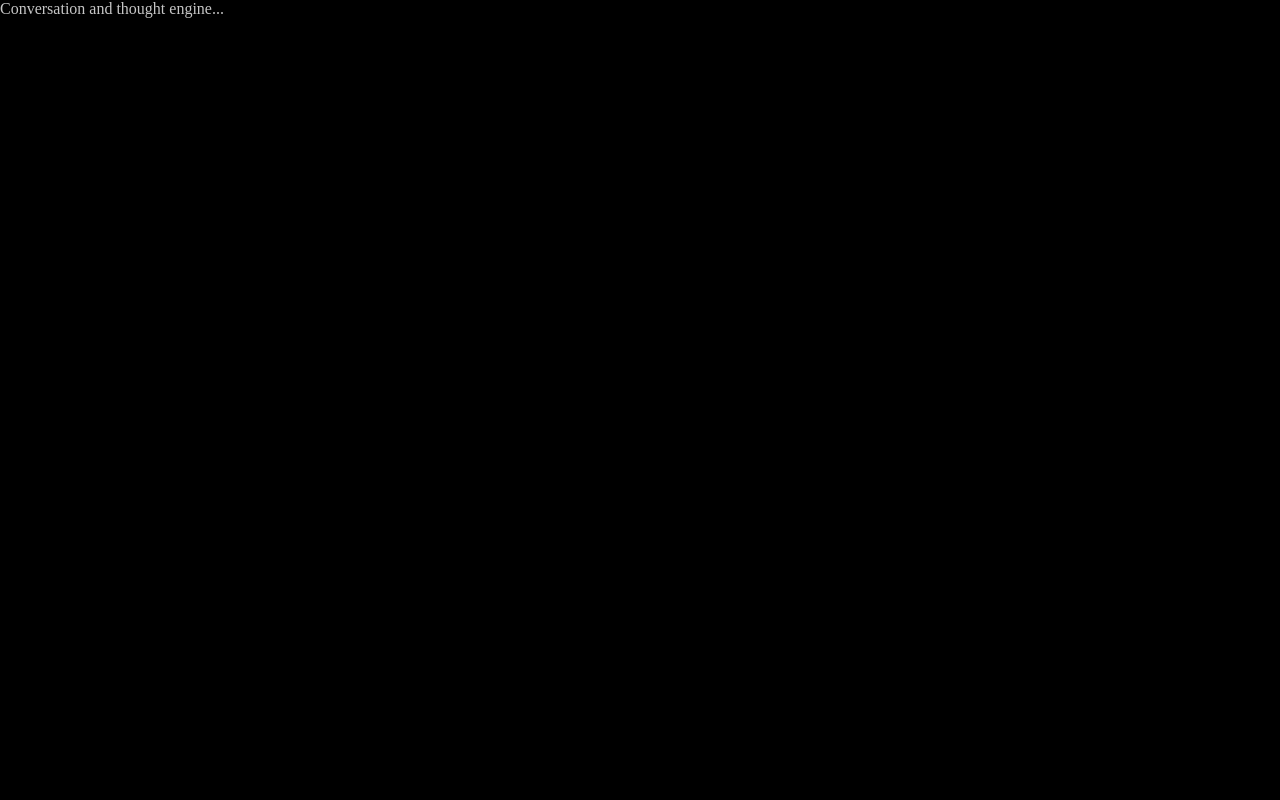
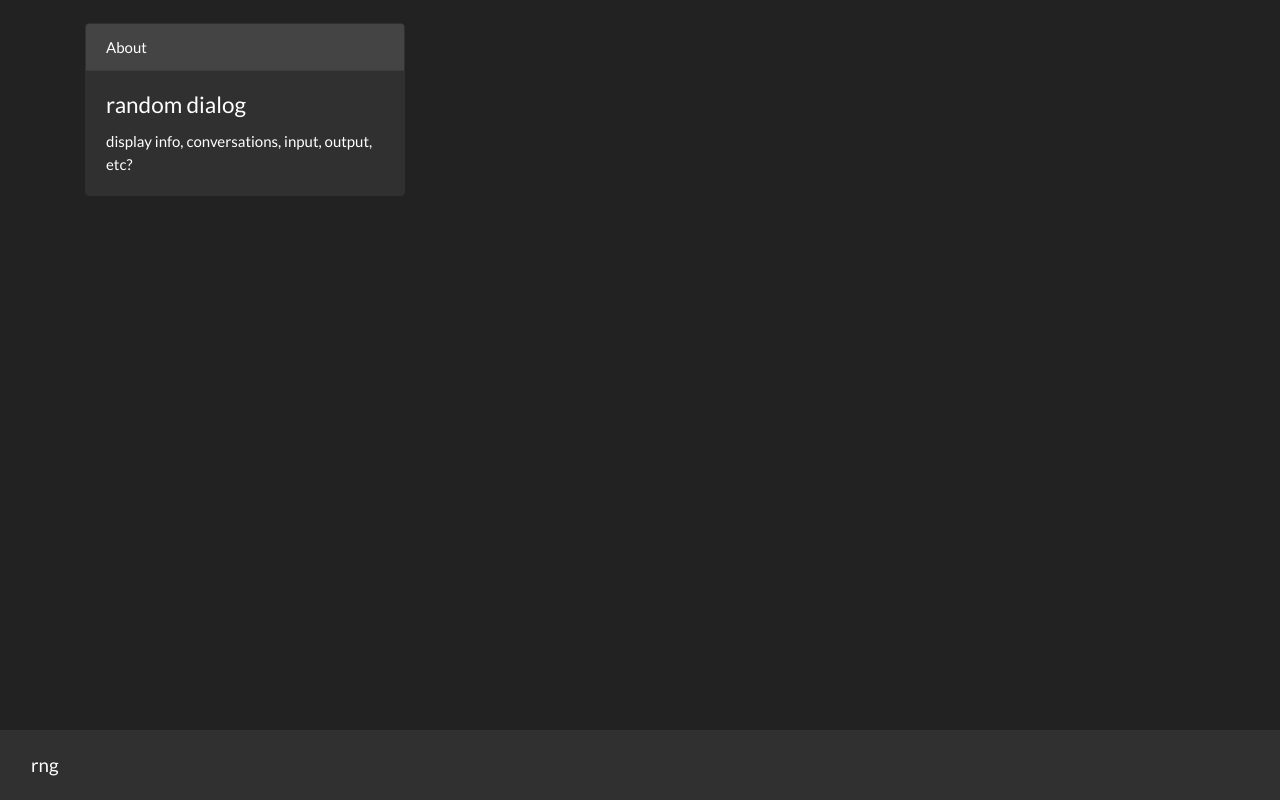
Before and after one commit to zekenaulty/random-dialog, a plain HTML site: page index.html in a window 1280 px wide. Drawn offline with nearby package versions, Linux system fonts and the light colour scheme.

Commit message:
small twraks

```diff
--- a/index.html
+++ b/index.html
@@ -7,18 +7,35 @@
   <title>random dialog</title>
 </head>
 
-<style>
 
-  body, html {
-    background-color: black;
-    color: #c6c6c6;
-    padding: 0 0 0 0;
-    margin: 0 0 0 0;
-  }
-</style
+<link rel="stylesheet" href="https://cdn.jsdelivr.net/npm/@fortawesome/fontawesome-free@6.2.1/css/fontawesome.min.css" integrity="sha384-QYIZto+st3yW+o8+5OHfT6S482Zsvz2WfOzpFSXMF9zqeLcFV0/wlZpMtyFcZALm" crossorigin="anonymous">
+
+<link rel="stylesheet" href="https://cdn.jsdelivr.net/npm/bootstrap@5.2.3/dist/css/bootstrap.min.css" integrity="sha384-rbsA2VBKQhggwzxH7pPCaAqO46MgnOM80zW1RWuH61DGLwZJEdK2Kadq2F9CUG65" crossorigin="anonymous">
+
+<link rel="stylesheet" href="https://cdn.jsdelivr.net/npm/bootswatch@4.5.2/dist/darkly/bootstrap.min.css" integrity="sha384-nNK9n28pDUDDgIiIqZ/MiyO3F4/9vsMtReZK39klb/MtkZI3/LtjSjlmyVPS3KdN" crossorigin="anonymous">
+
+<script src="https://cdn.jsdelivr.net/npm/bootstrap@5.2.3/dist/js/bootstrap.bundle.min.js" integrity="sha384-kenU1KFdBIe4zVF0s0G1M5b4hcpxyD9F7jL+jjXkk+Q2h455rYXK/7HAuoJl+0I4" crossorigin="anonymous"></script>
+
 
 <body>
-<span>Conversation and thought engine...</span>
+<div> &nbsp; </div>
+<div class="container">
+<div class="card border-dark mb-3" style="max-width: 20rem;">
+  <div class="card-header">About</div>
+  <div class="card-body">
+    <h4 class="card-title">random dialog</h4>
+    <p class="card-text">display info, conversations, input, output, etc?</p>
+  </div>
+</div>
+</div>
+
+
+
+
+  <nav class="navbar navbar-expand-lg navbar-dark bg-dark fixed-bottom">
+  <div class="container-fluid">
+    <a class="navbar-brand" href="#">rng</a>
+  </div>
+</nav>
 </body>
-
 </html>
```
